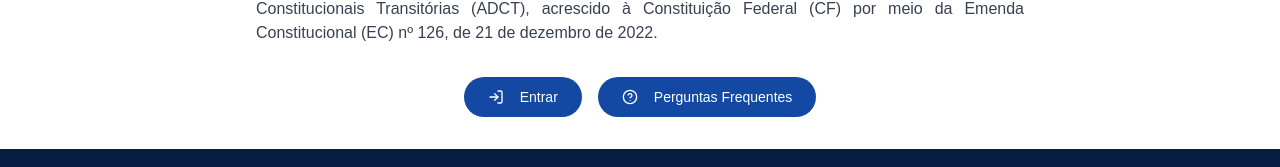
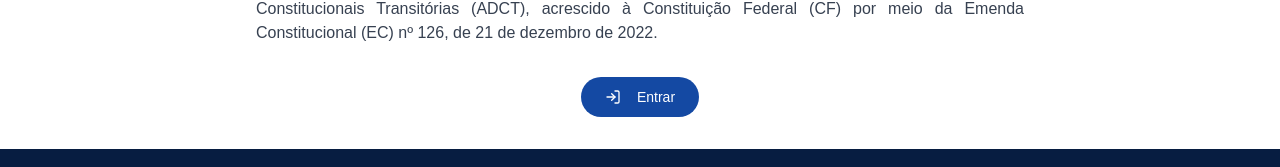
Before and after one commit to theison1777/cidadania-clone-brasil, a React (Vite) app: page / in a window 1280 px wide. Shown: the part 540-707 px from the top of the page. Built offline with nearby package versions, Linux system fonts and the light colour scheme.

Commit message:
Remove button

```diff
--- a/src/pages/Index.tsx
+++ b/src/pages/Index.tsx
@@ -4,7 +4,7 @@ import Header from '@/components/Header';
 import Footer from '@/components/Footer';
 import REPISLogo from '@/components/REPISLogo';
 import { Button } from '@/components/ui/button';
-import { LogIn, HelpCircle } from 'lucide-react';
+import { LogIn } from 'lucide-react';
 
 const Index = () => {
   return (
@@ -54,10 +54,6 @@ const Index = () => {
                 <LogIn className="mr-2" size={16} />
                 Entrar
               </Button>
-              <Button className="bg-[#1449a3] text-white font-medium py-2 px-6 rounded-full hover:bg-[#1449a3]/90 flex items-center justify-center">
-                <HelpCircle className="mr-2" size={16} />
-                Perguntas Frequentes
-              </Button>
             </div>
           </div>
         </div>
```
